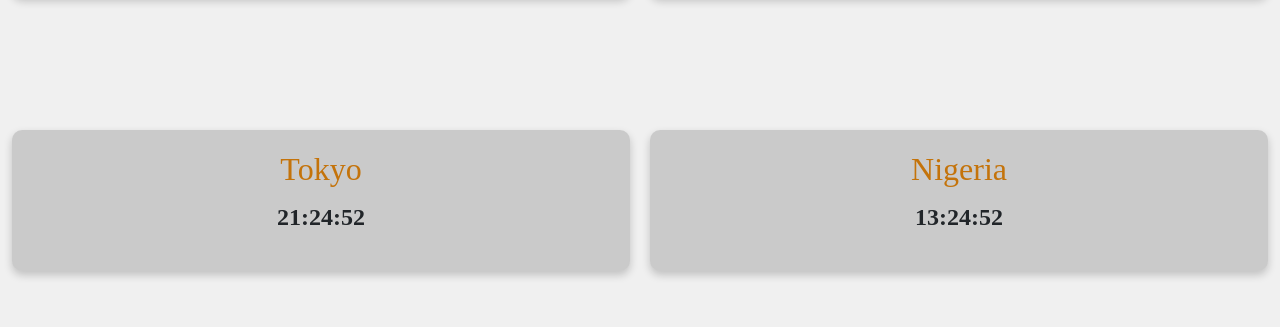
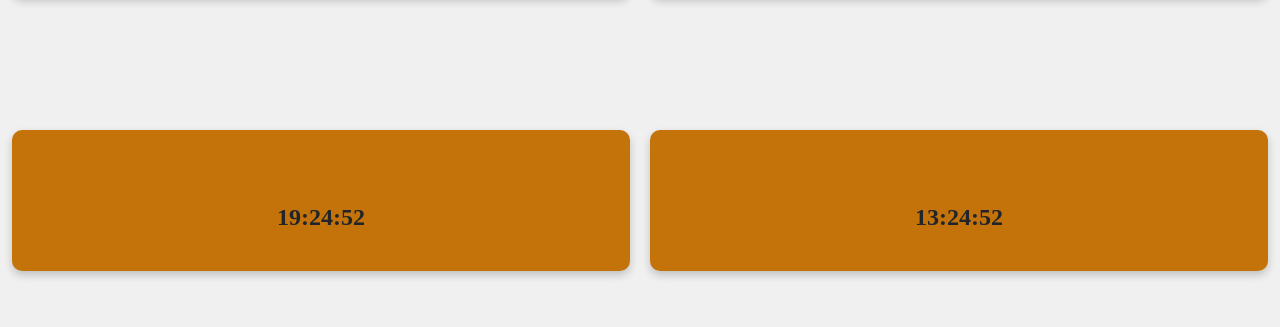
Before and after one commit to Olexxee/Worldclock, a plain HTML site: page index.html in a window 1280 px wide. Shown: the part 577-904 px from the top of the page. Drawn offline with nearby package versions, Linux system fonts and the light colour scheme; a web font is replaced by a local one.

Commit message:
updated tokyo to indonesia

```diff
--- a/css/style.css
+++ b/css/style.css
@@ -16,7 +16,7 @@ body {
 }
 
 .clock {
-  background: #3333;
+  background: #c4730a;
   padding: 20px;
   border-radius: 10px;
   box-shadow: 0 4px 8px rgba(0, 0, 0, 0.2);
--- a/index.html
+++ b/index.html
@@ -38,8 +38,8 @@
             <h2>London</h2>
             <p class="time"></p>
         </div>
-        <div class="clock" id="tokyo">
-            <h2>Tokyo</h2>
+        <div class="clock" id="indonesia">
+            <h2>Indonesia</h2>
             <p class="time"></p>
         </div>
         <div class="clock" id="nigeria">
--- a/js/main.js
+++ b/js/main.js
@@ -21,7 +21,7 @@ function startWorldClock() {
   updateClock("new-york", -5); // New York (UTC-5)
   updateClock("massachusetts", -5); // massachusetts (UTC-5)
   updateClock("london", 0); // London (UTC+0)
-  updateClock("tokyo", 9); // Tokyo (UTC+9)
+  updateClock("indonesia", 7); // indonesia (UTC+7)
   updateClock("nigeria", +1); // Nigeria(UTC+1);
   updateClock("maine", -5); // Maine(UTC-5);
 
```
